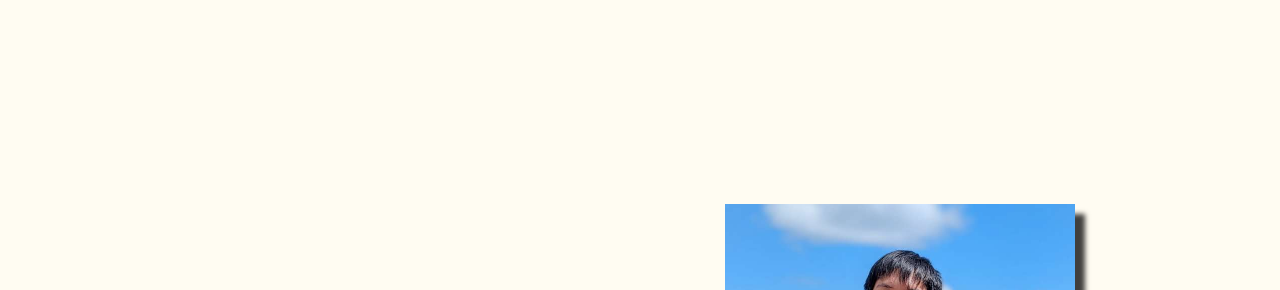
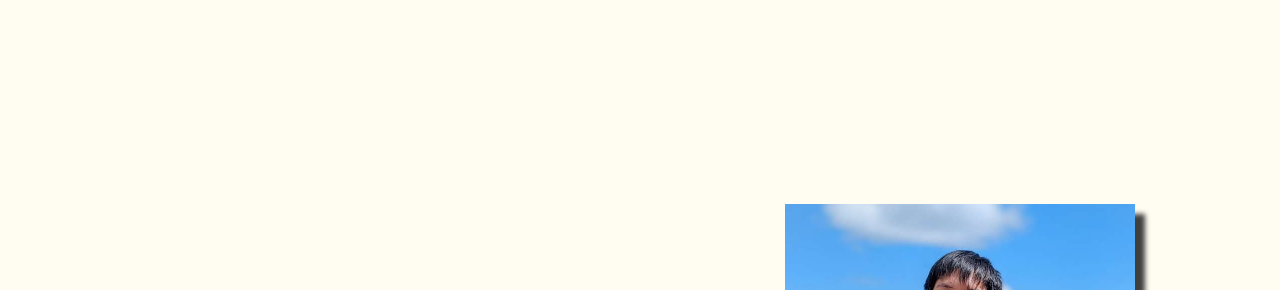
Before and after one commit to arvinlaya/portfolio, a plain HTML site: page index.html in a window 1280 px wide. Shown: the part 21-311 px from the top of the page. Drawn offline with Linux system fonts and the light colour scheme.

Commit message:
Update containers padding

```diff
--- a/styles.css
+++ b/styles.css
@@ -28,11 +28,11 @@ ul {
 }
 
 .left {
-    padding-left: 15dvh;
+    padding: 5dvw;
 }
 
 .right {
-    padding-right: 15dvh;
+    padding: 5dvw;
 }
 
 .container .left {
```
